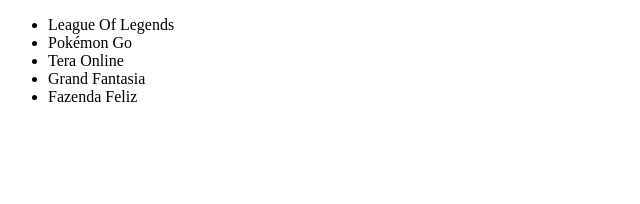
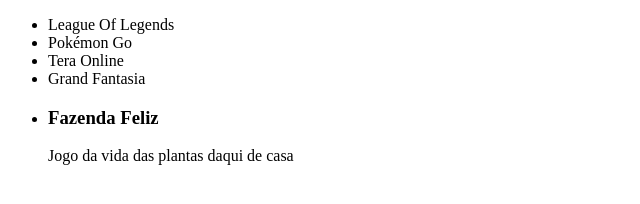
Before and after one commit to MimMarcelo/Alura-git, a website: page public_html/index.html in a window 1280 px wide. Shown: the whole page, without its empty margins (0-640 px from the left). Drawn offline with Linux system fonts and the light colour scheme.

Commit message:
Descrição do jogo Fazenda Feliz

```diff
--- a/public_html/index.html
+++ b/public_html/index.html
@@ -11,7 +11,12 @@
             <li>Pokémon Go</li>
             <li>Tera Online</li>
             <li>Grand Fantasia</li>
-            <li>Fazenda Feliz</li>
+            <li>
+                <section>
+                    <h3>Fazenda Feliz</h3>
+                    <p>Jogo da vida das plantas daqui de casa</p>
+                </section>
+            </li>
         </ul>
     </body>
 </html>
```
